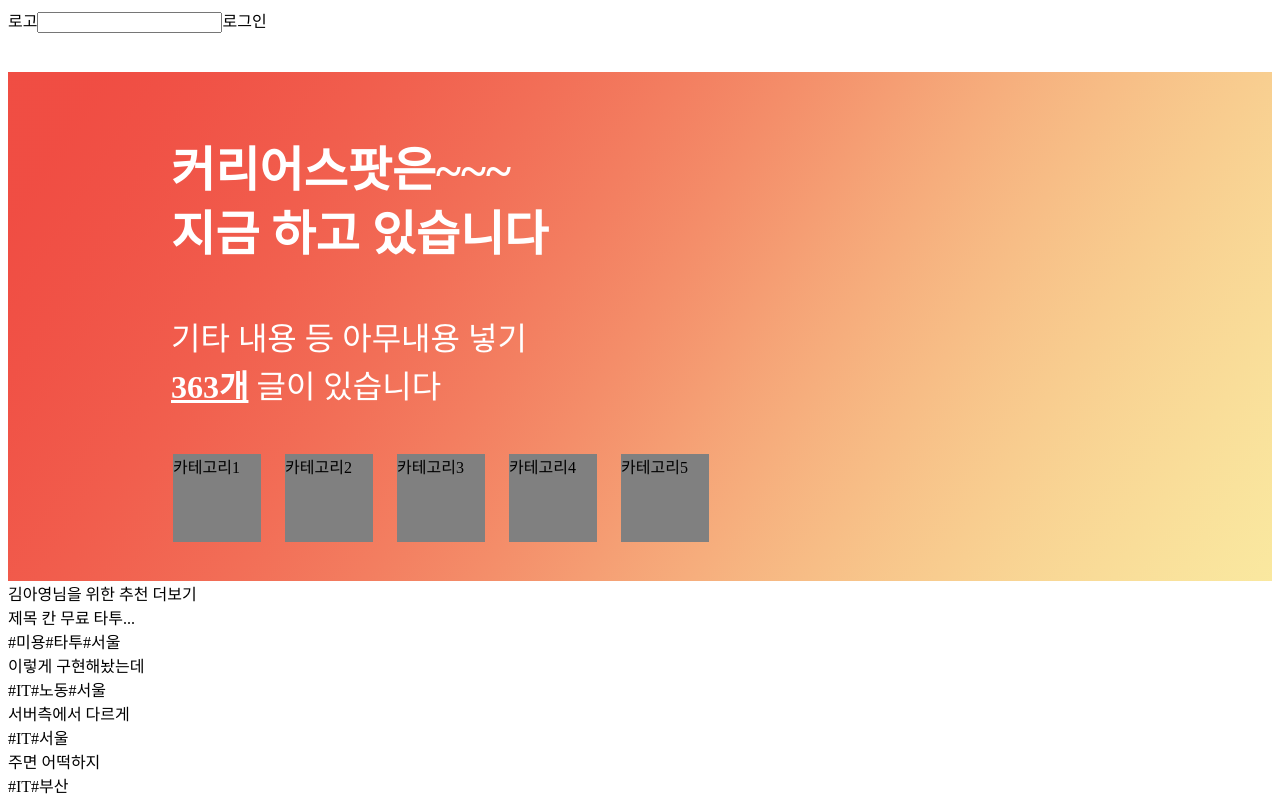
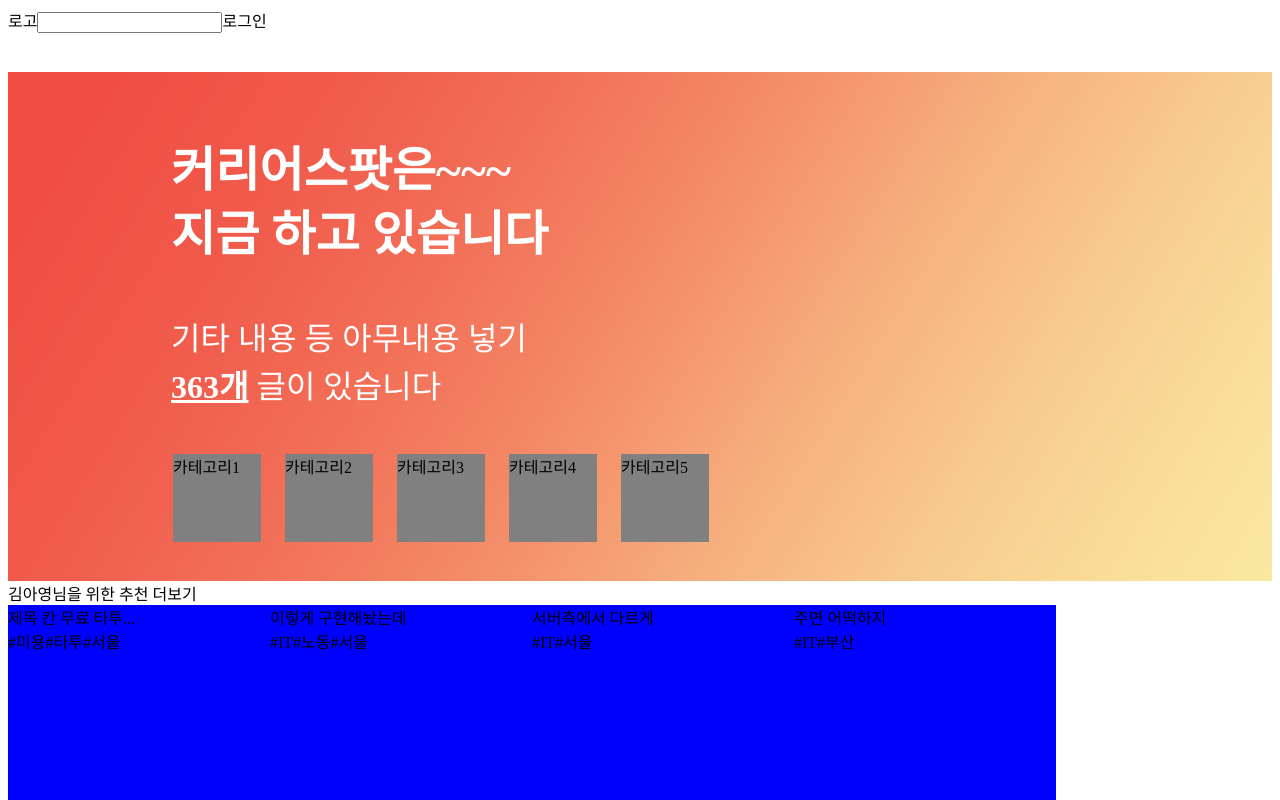
Before and after one commit to Re-Coder-3/front-end, a React (Create React App) app in the folder project/: page / in a window 1280 px wide. Shown: the top 800 px of the page. Built offline with nearby package versions, Linux system fonts and the light colour scheme.

Commit message:
CSS 추가

```diff
--- a/project/src/component/Content.js
+++ b/project/src/component/Content.js
@@ -1,11 +1,19 @@
 import React from "react";
+import styled from "styled-components";
+
+const ContentBox = styled.div`
+  height: 259px;
+  width: 262px;
+  background-color: blue;
+  display: inline-block;
+`
 
 const Content = ({title, tags}) => {
     return (
-        <div>
+        <ContentBox>
             <div>{title}</div>
             <div>{tags}</div>
-        </div>
+        </ContentBox>
     );
 }
 
--- a/project/src/page/Main.js
+++ b/project/src/page/Main.js
@@ -33,11 +33,11 @@ const Main = () => {
             <Banner/>
             <div className="mainContents">
                 <div>
-                    {recommend} 더보기
+                    {recommend} 더보기<br/>
                     {contentList(sampleContentText)}
                 </div>
                 <div>
-                    {recommend} 더보기
+                    {recommend} 더보기<br/>
                     {contentList(sampleContentText)}
                 </div>
             </div>
```
